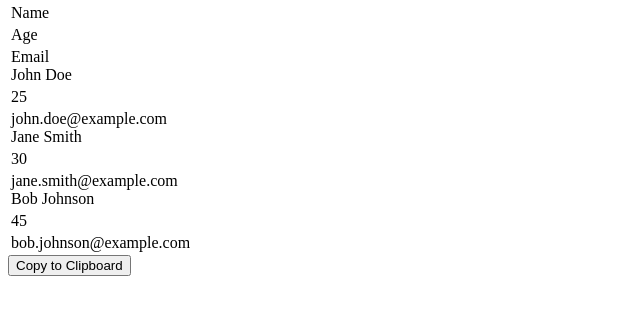
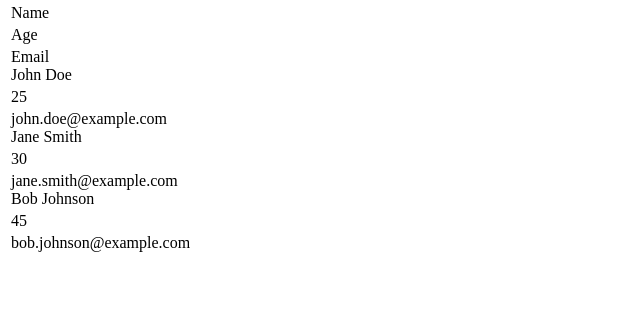
Before and after one commit to lengcaiyoong/bptest.github.io, a plain HTML site: page index.html in a window 1280 px wide. Shown: the part 79-394 px from the top of the page, without its empty margins (0-640 px from the left). Drawn offline with Linux system fonts and the light colour scheme.

Commit message:
Update index.html

```diff
--- a/index.html
+++ b/index.html
@@ -6,7 +6,6 @@
   <body>
     <h1>My Table</h1>
     <table id="my-table"></table>
-    <button id="copy-btn">Copy to Clipboard</button>
     <script src="script.js"></script>
   </body>
 </html>
```
